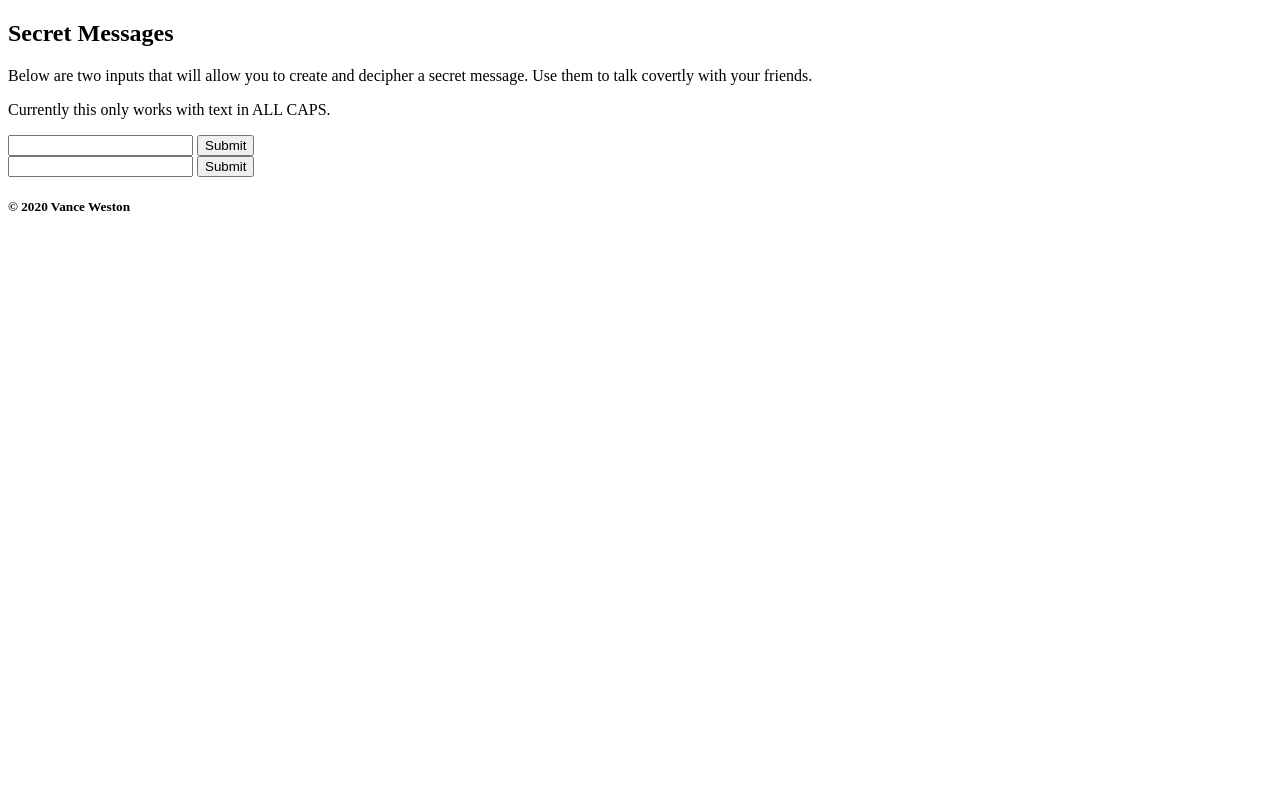
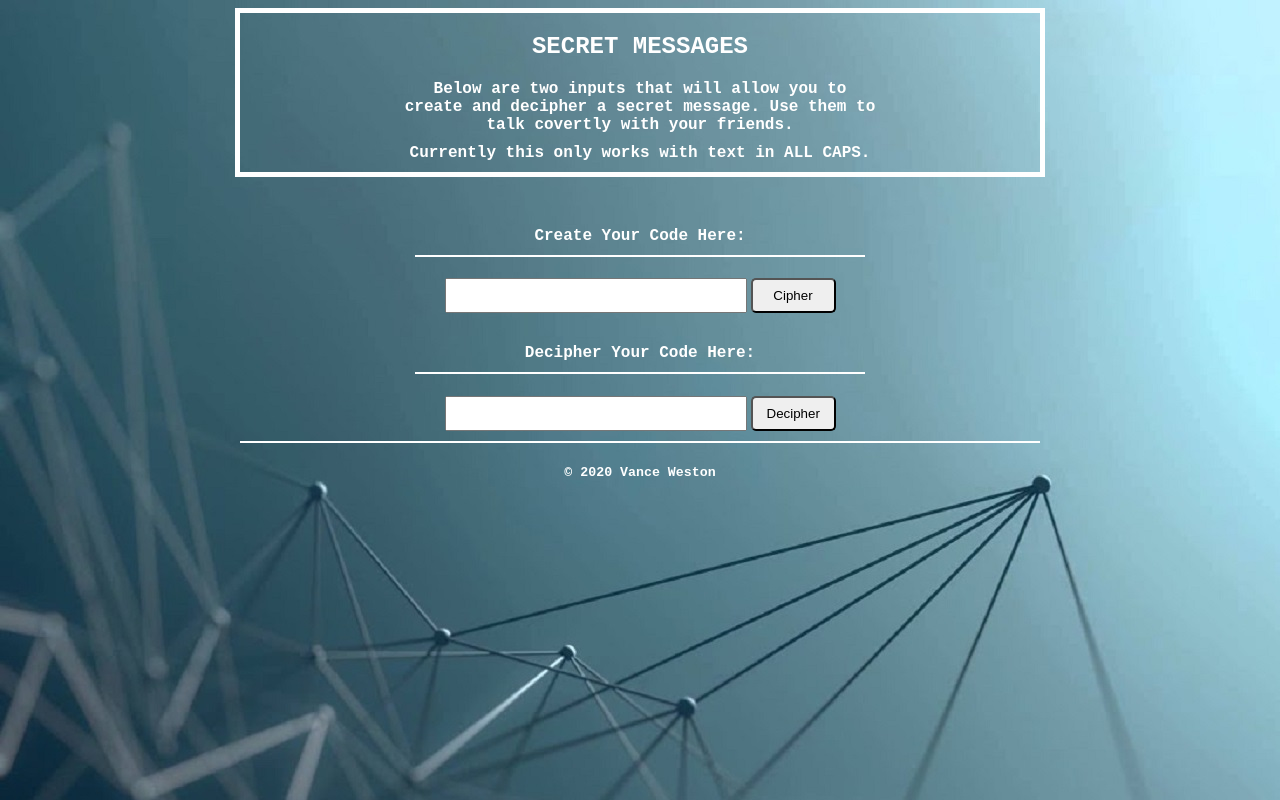
Before and after one commit to vancerweston/Cipher, a plain HTML site: page index.html in a window 1280 px wide. Drawn offline with Linux system fonts and the light colour scheme.

Commit message:
added style to main.css and a few edits to HTML

```diff
--- a/index.html
+++ b/index.html
@@ -3,9 +3,10 @@
     <head>
         <title>ROT13</title>
         <script type='text/javascript' src='main.js'></script>
+        <link rel='stylesheet' href='main.css'>
     </head>
     <body>
-        <section class='section' id='text'>
+        <section id='text' id='text'>
             <h1>Secret Messages</h1>
             <p>Below are two inputs that will allow you to create and
             decipher a secret message. Use them to talk covertly with
@@ -13,22 +14,24 @@
             </p>
             <p id='note'>Currently this only works with text in ALL CAPS.</p>
         </section>
-        <section class='section' id='cypherform'>
+        <section id='form1' id='cypherform'>
             <form name='create'>
+                <h4>Create Your Code Here:</h4>
                 <input id='inputbox' type='text' name='inputbox' value=''>
-                <input id='submit' type='button' name='button' value='Submit' onClick='rot13(this.form)'>
+                <input id='submit' type='button' name='button' value='Cipher' onClick='rot13(this.form)'>
             </form>
-            <span id='cypheroutput'></span>
+            <span id='cypheroutput'> </span>
         </section>
-        <section class='section'  id='decyrptform'>
+        <section id='form2'  id='decyrptform'>
             <form name='decrypt'>
+                <h4>Decipher Your Code Here:</h4>
                 <input id='inputbox2' type='text' name='inputbox2' value=''>
-                <input id='submit2' type='button' name='button2' value='Submit' onClick='decryptrot13(this.form)'>
+                <input id='submit2' type='button' name='button2' value='Decipher' onClick='decryptrot13(this.form)'>
             </form>
-            <span id='decryptoutput'></span>
+            <span id='decryptoutput'> </span>
         </section>
     </body>
-    <footer>
+    <footer id='footer'>
         <h5>© 2020 Vance Weston<br>
     </footer>
 </html>
--- a/main.css
+++ b/main.css
@@ -0,0 +1,116 @@
+
+/*make sure the page wraps*/
+/*make sure it looks good on an iphone*/
+/*vertical spacing*/
+/*double check functions*/
+/*do I want to style input boxes?*/
+/*double check max/min widths*/
+
+
+body {
+    max-width: auto;
+    min-width: 350px;
+    z-index: -500;
+    background-image: url('Images/Secret\ agent\ background.jpg');
+}
+
+/*Section/Span Style/Format*/
+
+#text {
+    margin: auto;
+    max-width: 800px;
+    min-width: 350px;
+    width: auto;
+    text-align: center;
+    border: white 5px solid;
+}
+
+#form1 {
+    margin: 50px auto 0 auto; /*Change all margin to this setting*/
+    max-width: 600px;
+    min-width: 350px;
+    width: auto;
+    text-align: center;
+}
+
+#form2 {
+    margin: auto;
+    max-width: 600px;
+    min-width: 350px;
+    width: auto;
+    text-align: center;
+}
+
+/*Input Format/Style*/
+
+#inputbox {
+    width: 45%;
+    padding: 8px 14px;
+    margin-bottom: 10px;
+}
+
+#submit {
+    width: 85px;
+    padding: 8px 14px;
+    margin-bottom: 10px;
+    border-radius: 5px;
+}
+
+#inputbox2 {
+    width: 45%;
+    padding: 8px 14px;
+    margin-bottom: 10px;
+}
+
+#submit2 {
+    width: 85px;
+    padding: 8px 14px;
+    margin-bottom: 10px;
+    border-radius: 5px;
+}
+
+#footer {
+    border-top: white 2px solid;
+    text-align: center;
+    max-width: 800px;
+    min-width: 350px;
+    width: auto;
+    margin-left: auto;
+    margin-right: auto;
+    margin-top: auto;
+    /*get footer to bottom of the page*/
+}
+
+/*Font/Text Style*/
+
+h1, h4, h5, p, span {
+    font-family: 'Courier New', Courier, monospace;
+    background-color: none;
+    color: white;
+}
+
+h1 {
+    text-transform: uppercase;
+}
+
+h4 {
+    border-bottom: solid white 2px;
+    width: 450px;
+    margin-left: auto;
+    margin-right: auto;
+    padding-bottom: 10px;
+}
+
+p {
+    margin: auto;
+    padding-bottom: 10px;
+    width: 60%;
+    font-weight: 600;
+}
+
+span {
+    font-weight: 600;
+    width: 60%;
+    padding-bottom: 10px;
+    margin: auto;
+}
```
Also changed, not shown: Images/Secret agent background.jpg (added), Images/secret agent.png (added).
